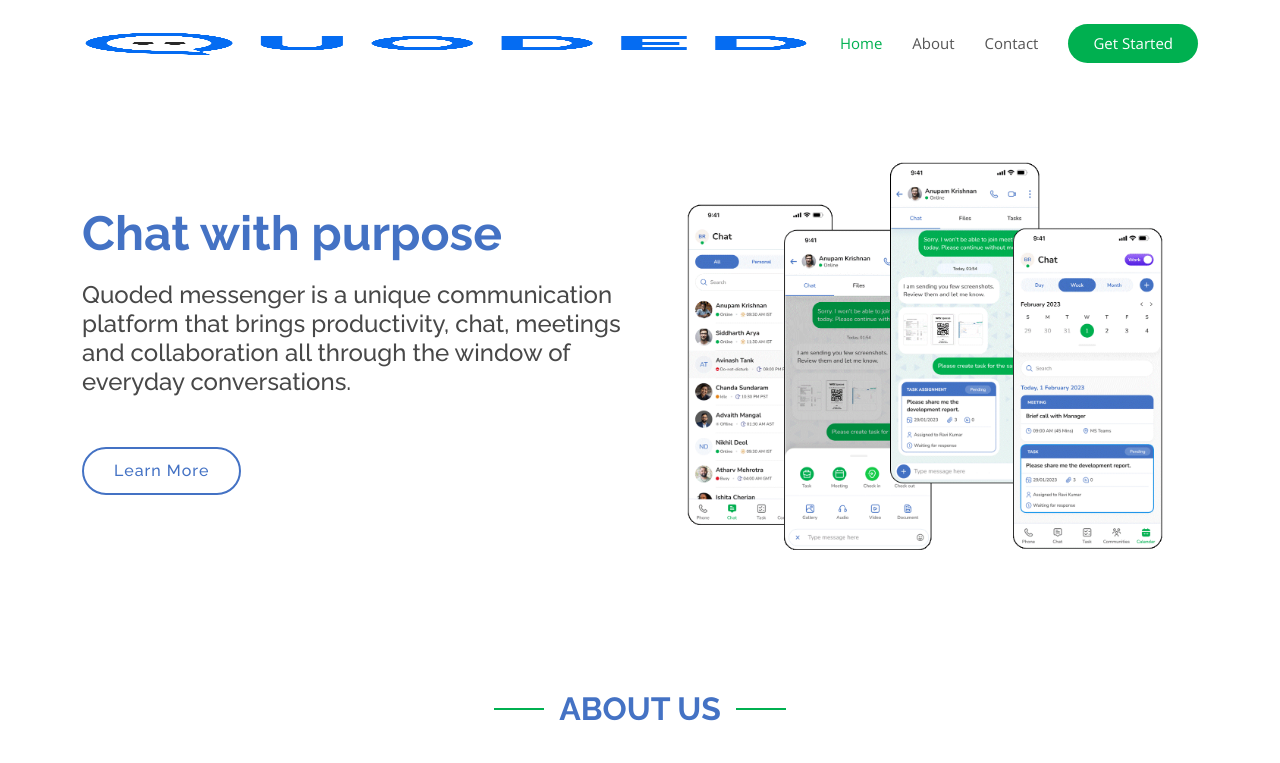
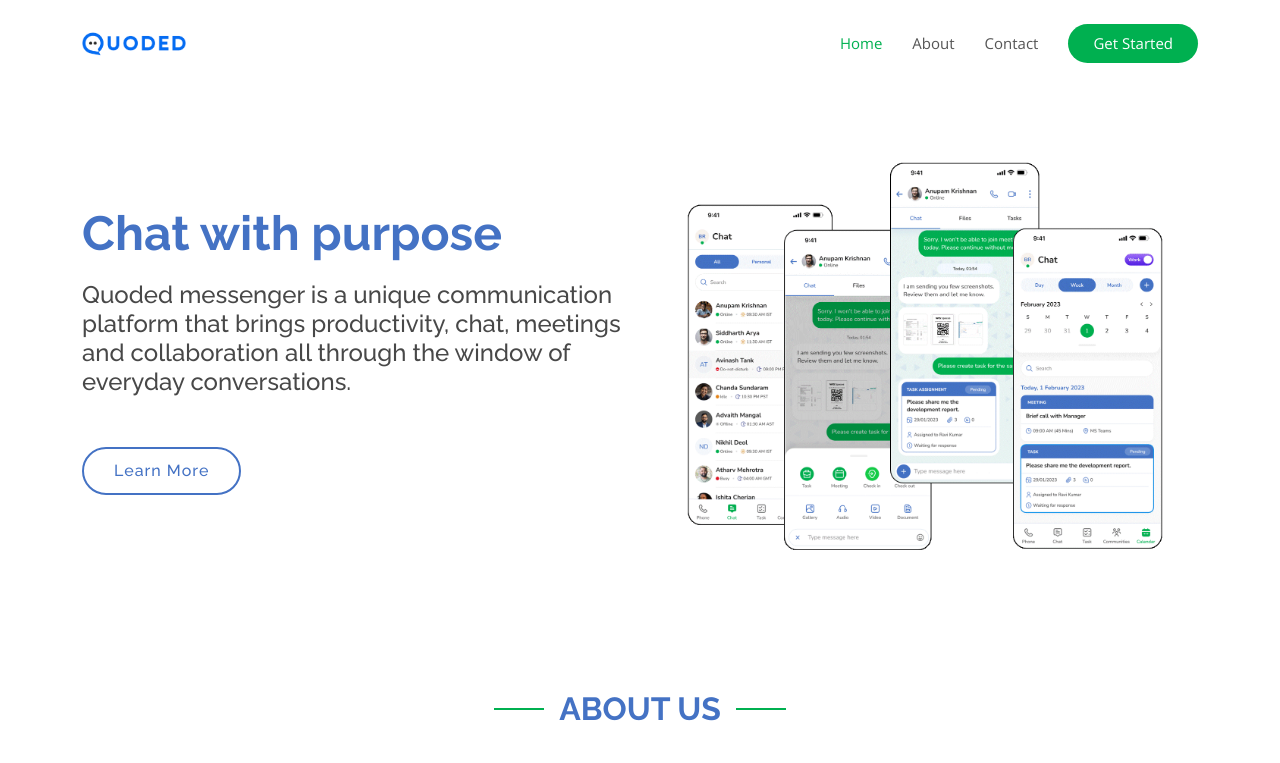
Before and after one commit to quodedweb/quodedweb.github.io, a plain HTML site: page index.html in a window 1280 px wide. Shown: the top 763 px of the page. Drawn offline with nearby package versions, Linux system fonts and the light colour scheme.

Commit message:
Update index.html

```diff
--- a/index.html
+++ b/index.html
@@ -45,7 +45,7 @@
       <div class="logo">
         <!-- <h1><a href="index.html">Yana</a></h1> -->
         <!-- Uncomment below if you prefer to use an image logo -->
-        <a href="index.html"><img src="assets/img/quoded-logo.png" style="width: 1108px; height: 428px;" alt="" class="img-fluid"></a>
+        <a href="index.html"><img src="assets/img/quoded-logo.png" alt="" class="img-fluid"></a>
       </div>
 
       <nav id="navbar" class="navbar">
```
